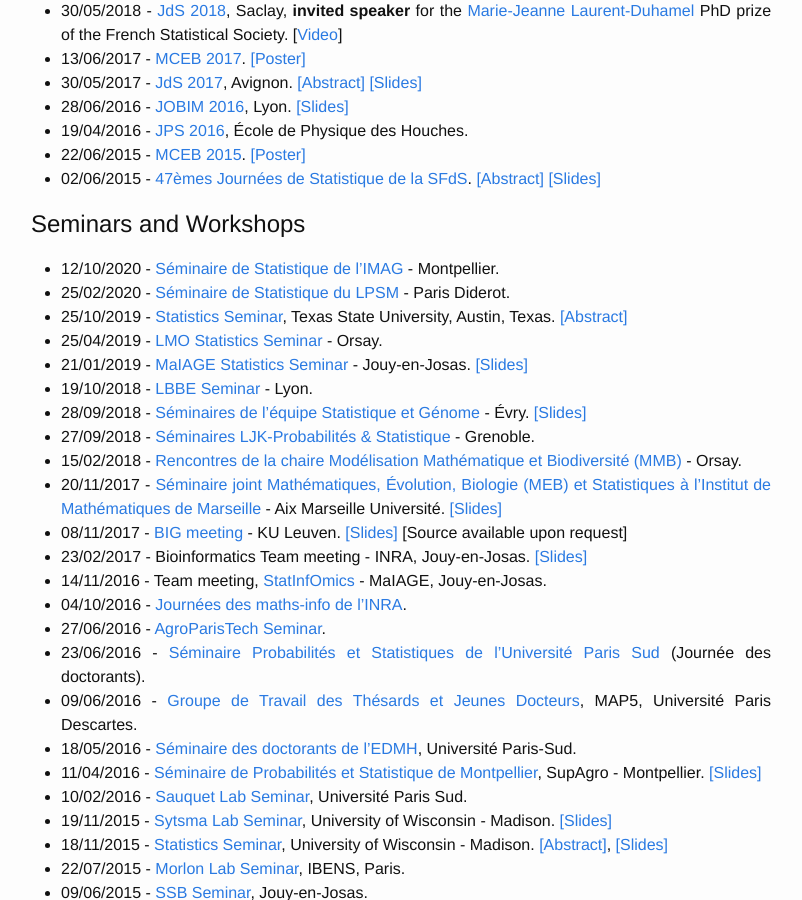
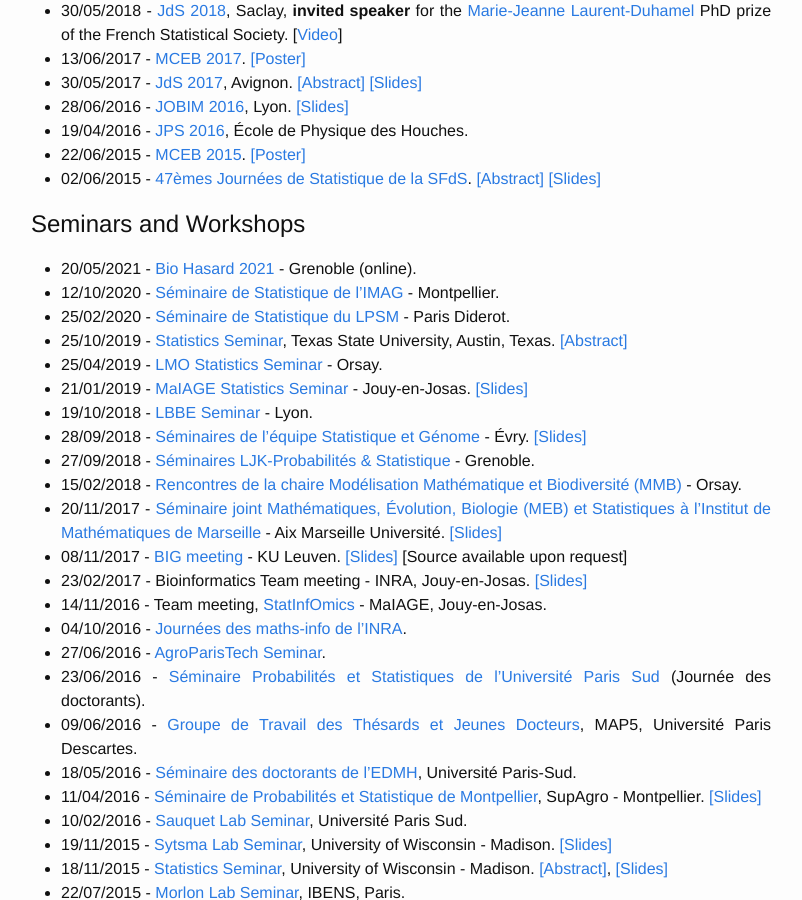
Before and after one commit to pbastide/pbastide.github.io, a Jekyll site: the page built from publi.md, in a window 1280 px wide and 900 px high, scrolled down 1764 px. Shown: the whole window, without its empty margins (239-1041 px from the left). Built offline with Jekyll 4.4.1, drawn with Linux system fonts in a browser that asks for light colours.

Commit message:
Bio Hasard

```diff
--- a/publi.md
+++ b/publi.md
@@ -68,6 +68,7 @@ A [small summary](https://www.scoop.it/t/life-sci-news-upsaclay?q=bastide) was p
 <!--
 * 03/06/2020 - [Journées Aléatoires Bordeaux Toulouse Montpellier](https://jal-bmt.sciencesconf.org/) - Montpellier.
 -->
+* 20/05/2021 - [Bio Hasard 2021](https://biohasard2020.sciencesconf.org/) - Grenoble (online).
 * 12/10/2020 - [Séminaire de Statistique de l'IMAG](https://imag.edu.umontpellier.fr/seminaires/seminaire-de-probabilites-et-statistiques/) - Montpellier.
 * 25/02/2020 - [Séminaire de Statistique du LPSM](http://www.lpsm.paris/agenda/seminaires-gdt/seminaire-statistique/) - Paris Diderot.
 * 25/10/2019 - [Statistics Seminar](https://www.math.txstate.edu/seminars/statistics.html), Texas State University, Austin, Texas. [[Abstract]]({{site.baseurl}}/docs/20191025_TexasState_Abstract.pdf)
```
